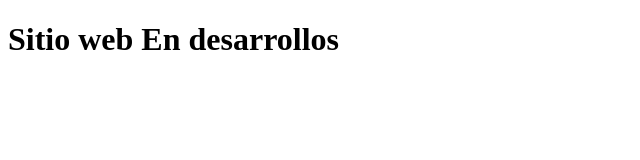
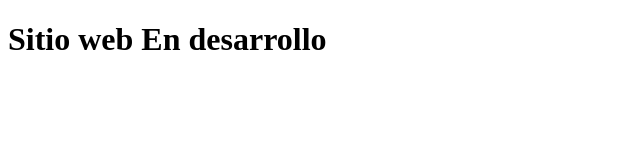
Before and after one commit to JoaquinPinilloss/JoaquinPinilloss.github.io, a plain HTML site: page index.html in a window 1280 px wide. Shown: the full height of the page, 0-640 px from the left. Drawn offline with Linux system fonts and the light colour scheme.

Commit message:
Update index.html

```diff
--- a/index.html
+++ b/index.html
@@ -6,6 +6,6 @@
     <title>Pini</title>
 </head>
 <body>
-    <h1>Sitio web En desarrollos</h1>
+    <h1>Sitio web En desarrollo</h1>
 </body>
 </html>
```
